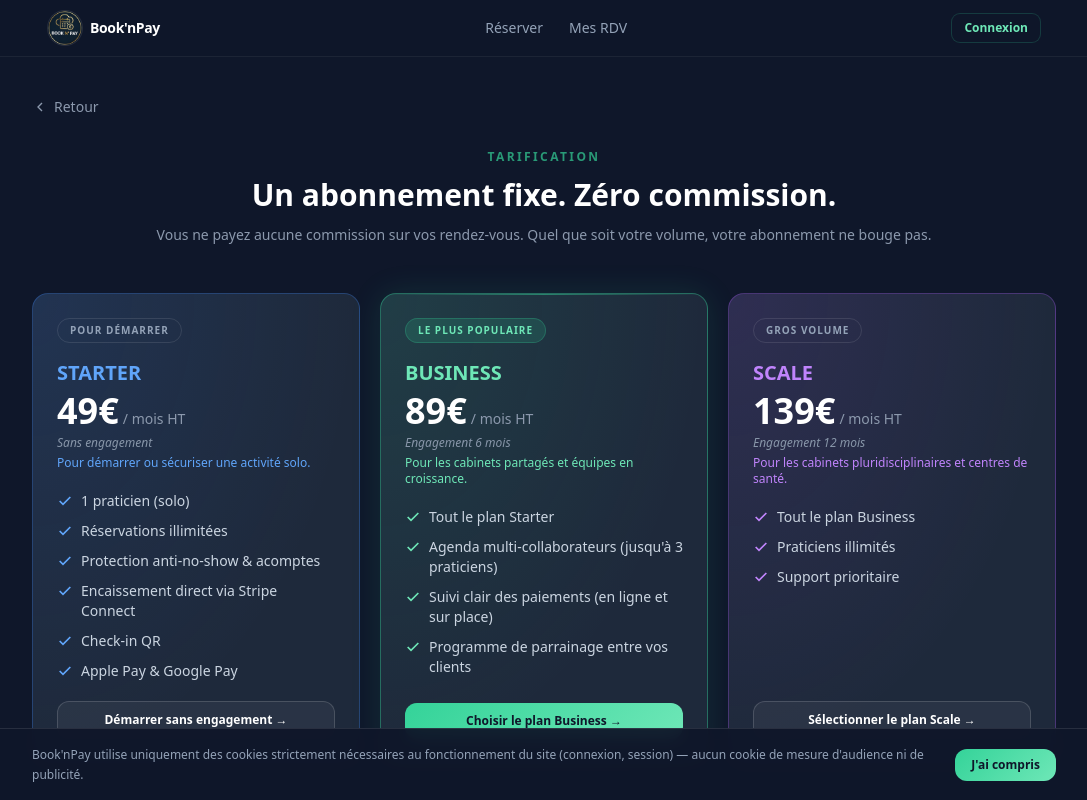
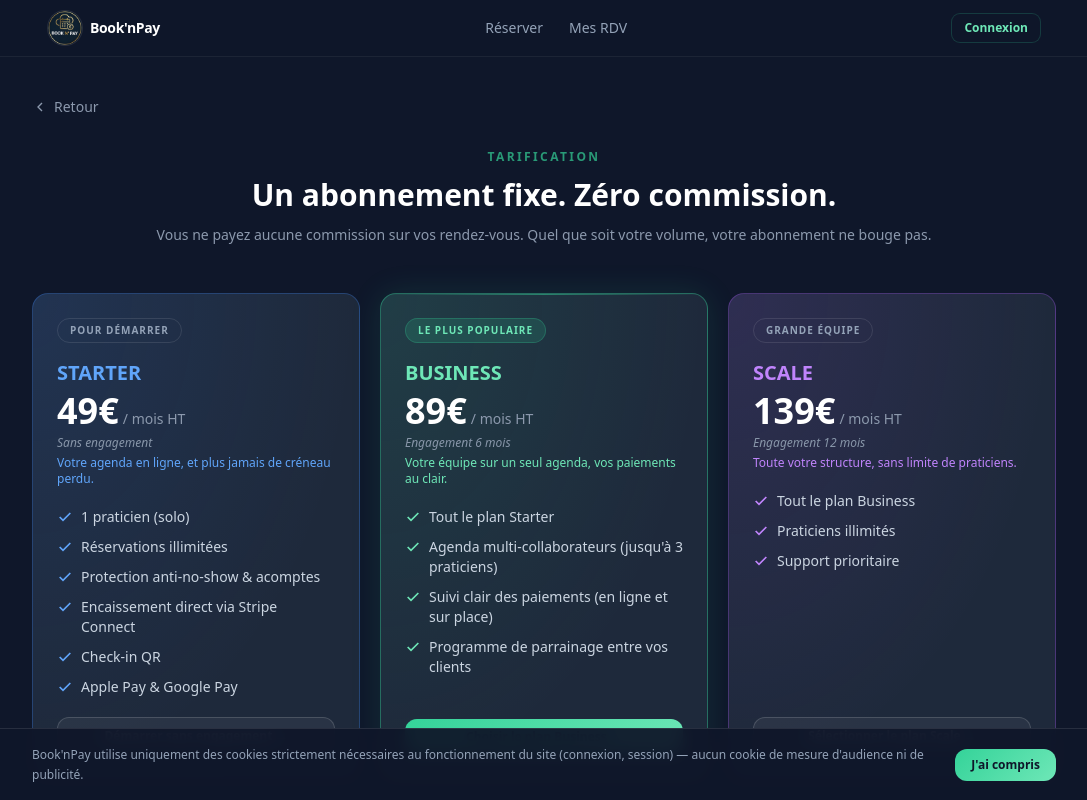
Before and after one commit to leccepierre5-lab/book-n-pay, a Next.js app: page /tarifs in a window 1280 px wide. Shown: the top 800 px of the page, without its empty margins (96-1183 px from the left). Built offline with nearby package versions, Linux system fonts and the light colour scheme; no server answers.

Commit message:
copy: reformule sous-titres /tarifs et bandeau Scale
Sous-titres des 3 cartes réécrits (bénéfice concret plutôt que
description générique). Bandeau Scale "Gros Volume"→"Grande Équipe"
car le critère de ce plan est l'effectif, pas le volume (réservations
illimitées sur tous les plans).

```diff
--- a/src/app/(public)/tarifs/page.tsx
+++ b/src/app/(public)/tarifs/page.tsx
@@ -17,7 +17,7 @@ const PLANS = [
     key: 'starter',
     badge: 'Pour Démarrer',
     title: 'STARTER',
-    promise: 'Pour démarrer ou sécuriser une activité solo.',
+    promise: 'Votre agenda en ligne, et plus jamais de créneau perdu.',
     accentColor: 'text-blue-400',
     borderColor: 'border-blue-500/30',
     glowColor: 'rgba(59,130,246,0.12)',
@@ -35,7 +35,7 @@ const PLANS = [
     key: 'business',
     badge: 'Le Plus Populaire',
     title: 'BUSINESS',
-    promise: 'Pour les cabinets partagés et équipes en croissance.',
+    promise: 'Votre équipe sur un seul agenda, vos paiements au clair.',
     accentColor: 'text-mint-400',
     borderColor: 'border-mint-500/40',
     glowColor: 'rgba(52,211,153,0.12)',
@@ -50,9 +50,9 @@ const PLANS = [
   },
   {
     key: 'scale',
-    badge: 'Gros Volume',
+    badge: 'Grande Équipe',
     title: 'SCALE',
-    promise: 'Pour les cabinets pluridisciplinaires et centres de santé.',
+    promise: 'Toute votre structure, sans limite de praticiens.',
     accentColor: 'text-purple-400',
     borderColor: 'border-purple-500/30',
     glowColor: 'rgba(168,85,247,0.12)',
```
